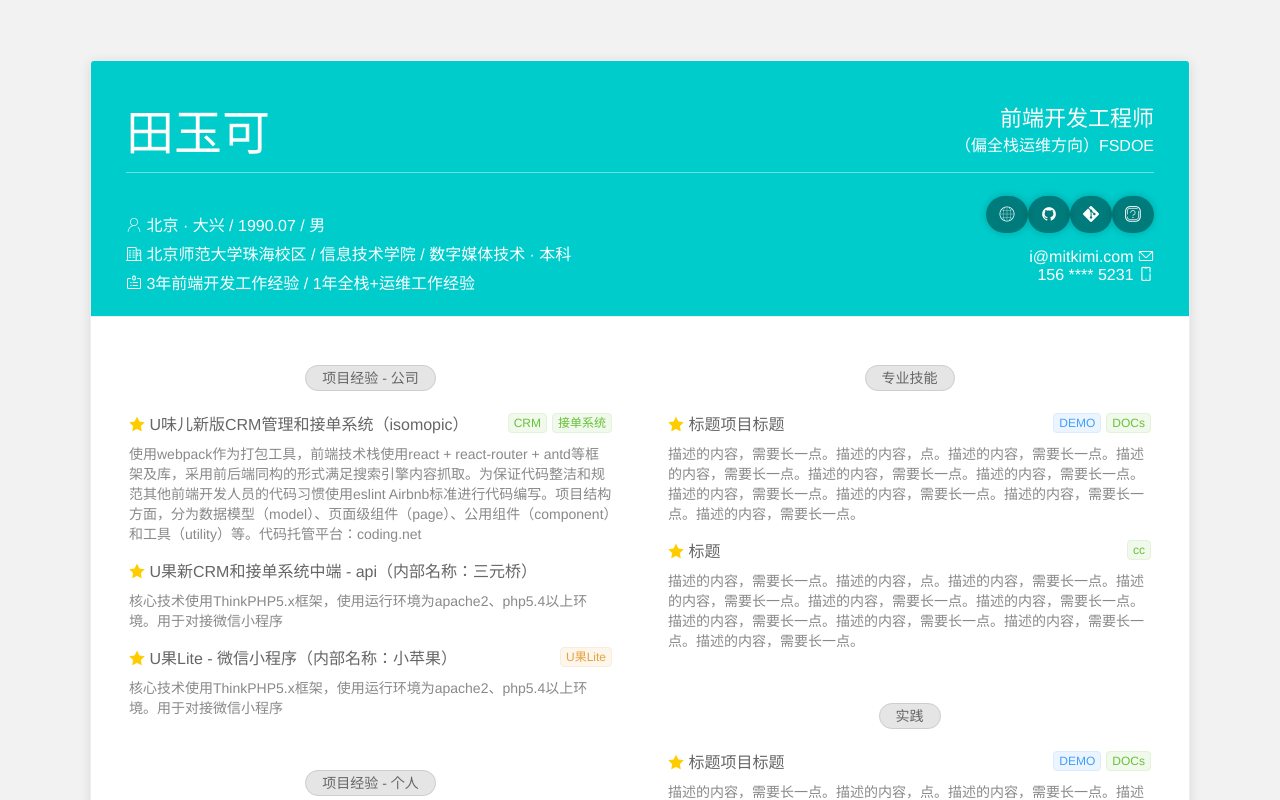
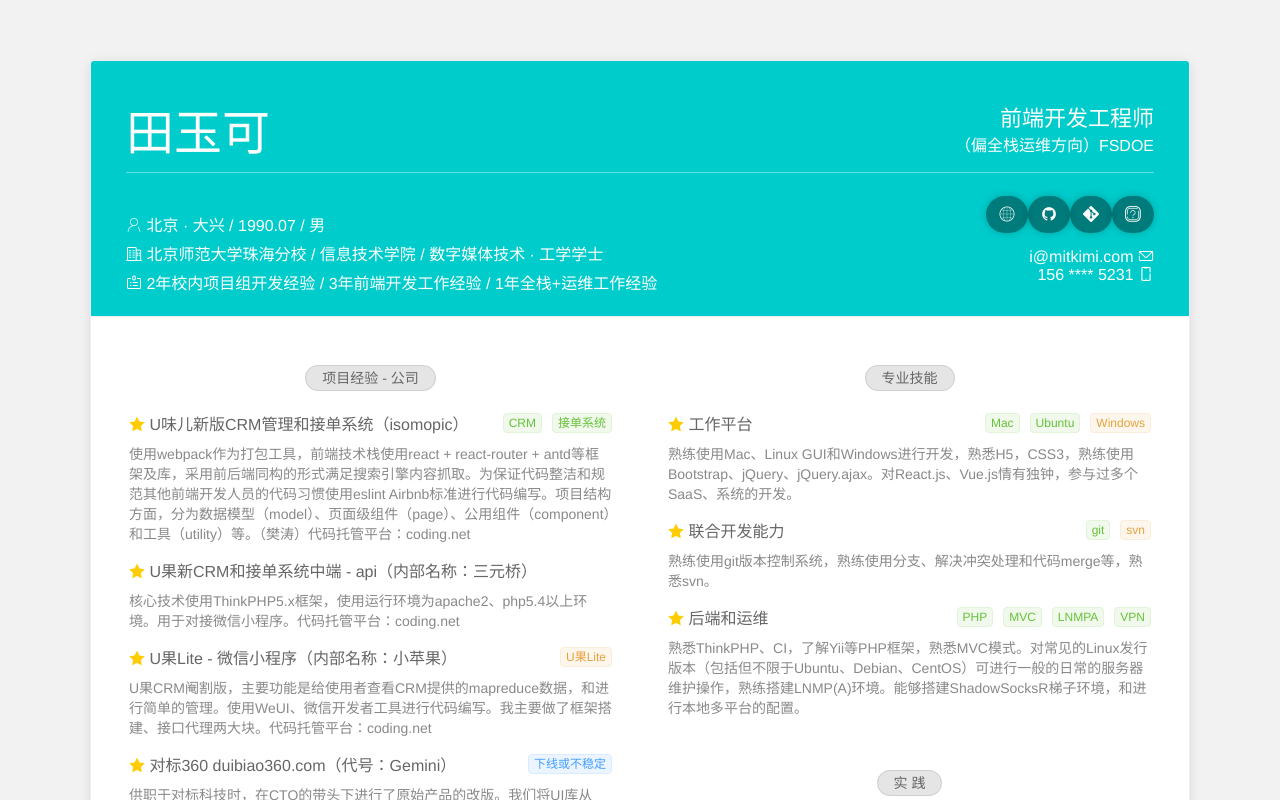
Before and after one commit to mitkimi/resume_page, a Vue app: page / in a window 1280 px wide. Shown: the top 800 px of the page. Built offline with nearby package versions, Linux system fonts and the light colour scheme.

Commit message:
fill infos

```diff
--- a/src/components/HelloWorld.vue
+++ b/src/components/HelloWorld.vue
@@ -54,6 +54,7 @@
         <el-row :gutter="20" style="color:#898989;margin-top:20px;">
           <el-col :span="12">
             <Box :infolist="data.projects" />
+            <Box :infolist="data.history" />
             <Box :infolist="data.projects_p" />
           </el-col>
           <el-col :span="12">
@@ -64,7 +65,7 @@
       </el-card>
     </el-container>
     <div class="foot">
-      Created by Vue.js. All Rights Reserved 2018, 京ICP备15063748号
+      Created by Vue.js. All Rights Reserved 2018, {{ icpno }}
     </div>
   </div>
 </template>
@@ -89,10 +90,11 @@ export default {
       name: '田玉可',
       title: '前端开发工程师',
       title_line2: '（偏全栈运维方向）FSDOE',
+      icpno: '京ICP备15063748号',
       info: {
         basic: '北京 · 大兴 / 1990.07 / 男',
-        college: '北京师范大学珠海校区 / 信息技术学院 / 数字媒体技术 · 本科',
-        jobs: '3年前端开发工作经验 / 1年全栈+运维工作经验',
+        college: '北京师范大学珠海分校 / 信息技术学院 / 数字媒体技术 · 工学学士',
+        jobs: '2年校内项目组开发经验 / 3年前端开发工作经验 / 1年全栈+运维工作经验',
       },
       connect: {
         web: 'https://mitkimi.com',
@@ -109,7 +111,7 @@ export default {
             {
               key: 1,
               title: 'U味儿新版CRM管理和接单系统（isomopic）',
-              description: '使用webpack作为打包工具，前端技术栈使用react + react-router + antd等框架及库，采用前后端同构的形式满足搜索引擎内容抓取。为保证代码整洁和规范其他前端开发人员的代码习惯使用eslint Airbnb标准进行代码编写。项目结构方面，分为数据模型（model）、页面级组件（page）、公用组件（component）和工具（utility）等。代码托管平台：coding.net',
+              description: '使用webpack作为打包工具，前端技术栈使用react + react-router + antd等框架及库，采用前后端同构的形式满足搜索引擎内容抓取。为保证代码整洁和规范其他前端开发人员的代码习惯使用eslint Airbnb标准进行代码编写。项目结构方面，分为数据模型（model）、页面级组件（page）、公用组件（component）和工具（utility）等。（樊涛）代码托管平台：coding.net',
               urls: [
                 {
                   text: 'CRM',
@@ -126,18 +128,42 @@ export default {
             {
               key: 2,
               title: 'U果新CRM和接单系统中端 - api（内部名称：三元桥）',
-              description: '核心技术使用ThinkPHP5.x框架，使用运行环境为apache2、php5.4以上环境。用于对接微信小程序',
+              description: '核心技术使用ThinkPHP5.x框架，使用运行环境为apache2、php5.4以上环境。用于对接微信小程序。代码托管平台：coding.net',
               urls: [],
             },
             {
               key: 3,
               title: 'U果Lite - 微信小程序（内部名称：小苹果）',
-              description: '核心技术使用ThinkPHP5.x框架，使用运行环境为apache2、php5.4以上环境。用于对接微信小程序',
+              description: 'U果CRM阉割版，主要功能是给使用者查看CRM提供的mapreduce数据，和进行简单的管理。使用WeUI、微信开发者工具进行代码编写。我主要做了框架搭建、接口代理两大块。代码托管平台：coding.net',
               urls: [
                 {
                   text: 'U果Lite',
                   url: '#',
                   type: 'warning',
+                },
+              ],
+            },
+            {
+              key: 4,
+              title: '对标360 duibiao360.com（代号：Gemini）',
+              description: '供职于对标科技时，在CTO的带头下进行了原始产品的改版。我们将UI库从Material-UI切换到and.design，同时将语法升级到ES6。并且使用了百度的echarts图表插件进行了数据可视化。该项目使用react-transmit从服务端获取数据，并在前后端同时渲染，使得搜索引擎在抓去代码时候可以获取到服务端传来的数据。代码托管平台：coding.net',
+              urls: [
+                {
+                  text: '下线或不稳定',
+                  url: 'http://www.duibiao360.com',
+                  type: '',
+                },
+              ],
+            },
+            {
+              key: 5,
+              title: '海外帮 hwbang.com',
+              description: '【苏州易达捷进出口贸易有限公司 ／ 苏州亿极云商科技有限公司深圳分公司开发部】代码托管平台：GoGIT',
+              urls: [
+                {
+                  text: '海外帮',
+                  url: 'http://www.hwbang.com',
+                  type: 'success',
                 },
               ],
             },
@@ -149,7 +175,123 @@ export default {
             {
               key: 1,
               title: '公交报站器（pc-web）管理端',
-              description: '使用vue-cli脚手架构建项目，配合webpack作为打包工具、vue-router的hash模式（可转history模式）、element UI作为样式库。',
+              description: '使用vue-cli脚手架构建项目，配合webpack作为打包工具、vue-router的hash模式（可转history模式）、element UI作为样式库。代码托管平台：github',
+              urls: [
+                {
+                  text: '管理端',
+                  url: 'https://bus.ipietech.net',
+                  type: 'success',
+                },
+                {
+                  text: '司机端',
+                  url: '#',
+                  type: 'info',
+                },
+              ],
+            },
+          ],
+        },
+        history: {
+          title: '工作经历',
+          list: [
+            {
+              key: 1,
+              title: '北京快洁筷好味科技有限公司',
+              description: '【2017.10至今】 - 高级前端开发工程师（偏全栈+运维）',
+              urls: [],
+            },
+            {
+              key: 2,
+              title: '北京对标科技有限责任公司',
+              description: '【2016.10 - 2017.9】 - 前端开发工程师',
+              urls: [],
+            },
+            {
+              key: 3,
+              title: '北京师范大学珠海分校',
+              description: '【2016.3 - 2016.9】 - 项目开发特聘讲师',
+              urls: [],
+            },
+          ],
+        },
+        professional: {
+          title: '专业技能',
+          list: [
+            {
+              key: 1,
+              title: '工作平台',
+              description: '熟练使用Mac、Linux GUI和Windows进行开发，熟悉H5，CSS3，熟练使用Bootstrap、jQuery、jQuery.ajax。对React.js、Vue.js情有独钟，参与过多个SaaS、系统的开发。',
+              urls: [
+                {
+                  text: 'Mac',
+                  url: '#',
+                  type: 'success',
+                },
+                {
+                  text: 'Ubuntu',
+                  url: '#',
+                  type: 'success',
+                },
+                {
+                  text: 'Windows',
+                  url: '#',
+                  type: 'warning',
+                },
+              ],
+            },
+            {
+              key: 2,
+              title: '联合开发能力',
+              description: '熟练使用git版本控制系统，熟练使用分支、解决冲突处理和代码merge等，熟悉svn。',
+              urls: [
+                {
+                  text: 'git',
+                  url: '#',
+                  type: 'success',
+                },
+                {
+                  text: 'svn',
+                  url: '#',
+                  type: 'warning',
+                },
+              ],
+            },
+            {
+              key: 3,
+              title: '后端和运维',
+              description: '熟悉ThinkPHP、CI，了解Yii等PHP框架，熟悉MVC模式。对常见的Linux发行版本（包括但不限于Ubuntu、Debian、CentOS）可进行一般的日常的服务器维护操作，熟练搭建LNMP(A)环境。能够搭建ShadowSocksR梯子环境，和进行本地多平台的配置。',
+              urls: [
+                {
+                  text: 'PHP',
+                  url: '#',
+                  type: 'success',
+                },
+                {
+                  text: 'MVC',
+                  url: '#',
+                  type: 'success',
+                },
+                {
+                  text: 'LNMPA',
+                  url: '#',
+                  type: 'success',
+                },
+                {
+                  text: 'VPN',
+                  url: '#',
+                  type: 'success',
+                },
+              ],
+            },
+          ],
+        },
+        practice: {
+          title: '实 践',
+          list: [
+            {
+              key: 1,
+              title: '北京师范大学珠海分校',
+              description: '我在2016年有半年多的时间回到母校，作为特聘教师给师弟师妹们讲在岗位上的一线人员的工作和推荐一些好用的工具。其次开设“Web界面程序设计”、“项目开发实践”等课程。（北京师范大学珠海分校 许跃颖）',
               urls: [
                 {
                   text: 'DEMO',
@@ -165,81 +307,13 @@ export default {
             },
             {
               key: 2,
-              title: '标题',
-              description: '描述的内容，需要长一点。描述的内容，点。描述的内容，需要长一点。描述的内容，需要长一点。描述的内容，需要长一点。描述的内容，需要长一点。描述的内容，需要长一点。描述的内容，需要长一点。描述的内容，需要长一点。描述的内容，需要长一点。',
+              title: '知名魔术师、主持人',
+              description: '在大学期间，参与过多个国内国际魔术大会，并参与过多次商演。编写过多本魔术讲义、开设过多次魔术讲座。2014年央视《大魔术师》CCTV微视TV嘉宾等。',
               urls: [
                 {
-                  text: 'cc',
-                  url: 'https://www.baidu3.com',
-                  type: 'success',
-                },
-              ],
-            },
-          ],
-        },
-        professional: {
-          title: '专业技能',
-          list: [
-            {
-              key: 1,
-              title: '标题项目标题',
-              description: '描述的内容，需要长一点。描述的内容，点。描述的内容，需要长一点。描述的内容，需要长一点。描述的内容，需要长一点。描述的内容，需要长一点。描述的内容，需要长一点。描述的内容，需要长一点。描述的内容，需要长一点。描述的内容，需要长一点。',
-              urls: [
-                {
-                  text: 'DEMO',
-                  url: 'https://www.baidu.com',
+                  text: '百度百科',
+                  url: 'https://www.baidu.com/link?url=MZyfdv8wSIrfsxSoe4dRg1wxtFOfuKfdi17i7gSzE-3Gm-RUGpIgiV4uIBIcOigfoPdyv6Rg5E0HEG3woeFCDWsp54XMOrsV4COSiUTpBuw5vN0ZKQUQF3s5Daeuio9V&wd=&eqid=9a64191f00031f0f000000025aa4fc93',
                   type: '',
-                },
-                {
-                  text: 'DOCs',
-                  url: 'https://www.baidu1.com',
-                  type: 'success',
-                },
-              ],
-            },
-            {
-              key: 2,
-              title: '标题',
-              description: '描述的内容，需要长一点。描述的内容，点。描述的内容，需要长一点。描述的内容，需要长一点。描述的内容，需要长一点。描述的内容，需要长一点。描述的内容，需要长一点。描述的内容，需要长一点。描述的内容，需要长一点。描述的内容，需要长一点。',
-              urls: [
-                {
-                  text: 'cc',
-                  url: 'https://www.baidu3.com',
-                  type: 'success',
-                },
-              ],
-            },
-          ],
-        },
-        practice: {
-          title: '实践',
-          list: [
-            {
-              key: 1,
-              title: '标题项目标题',
-              description: '描述的内容，需要长一点。描述的内容，点。描述的内容，需要长一点。描述的内容，需要长一点。描述的内容，需要长一点。描述的内容，需要长一点。描述的内容，需要长一点。描述的内容，需要长一点。描述的内容，需要长一点。描述的内容，需要长一点。',
-              urls: [
-                {
-                  text: 'DEMO',
-                  url: 'https://www.baidu.com',
-                  type: '',
-                },
-                {
-                  text: 'DOCs',
-                  url: 'https://www.baidu1.com',
-                  type: 'success',
-                },
-              ],
-            },
-            {
-              key: 2,
-              title: '标题',
-              description: '描述的内容，需要长一点。描述的内容，点。描述的内容，需要长一点。描述的内容，需要长一点。描述的内容，需要长一点。描述的内容，需要长一点。描述的内容，需要长一点。描述的内容，需要长一点。描述的内容，需要长一点。描述的内容，需要长一点。',
-              urls: [
-                {
-                  text: 'cc',
-                  url: 'https://www.baidu3.com',
-                  type: 'success',
                 },
               ],
             },
--- a/src/components/box.vue
+++ b/src/components/box.vue
@@ -13,7 +13,7 @@
             {{o.title}}
           </span>
           <span class="links">
-            <a target="_blank" v-for="i in o.urls" :href="i.url" :key="i.text">
+            <a target="_blank" v-if="i.url != '#'" v-for="i in o.urls" :href="i.url" :key="i.text">
               <el-tag
                 :key="i.text"
                 :type="i.type"
@@ -21,6 +21,16 @@
                 {{i.text}}
               </el-tag>
             </a>
+            <span target="_blank"
+            v-if="i.url == '#'"
+            v-for="i in o.urls" :href="i.url" :key="i.text">
+              <el-tag
+                :key="i.text"
+                :type="i.type"
+                size="mini">
+                {{i.text}}
+              </el-tag>
+            </span>
           </span>
           <div class="clearfix"></div>
           <div class="description">
@@ -84,6 +94,9 @@ export default {
     margin-left: 5px;
     text-decoration: none;
   }
+  .box .detail .links span {
+    margin-left:5px;
+  }
   .box .detail .description {
     font-size:14px;
     margin: 8px 0 15px 0;
```
Also changed, not shown: 1 other file (tests, documents, lock files or other folders).
